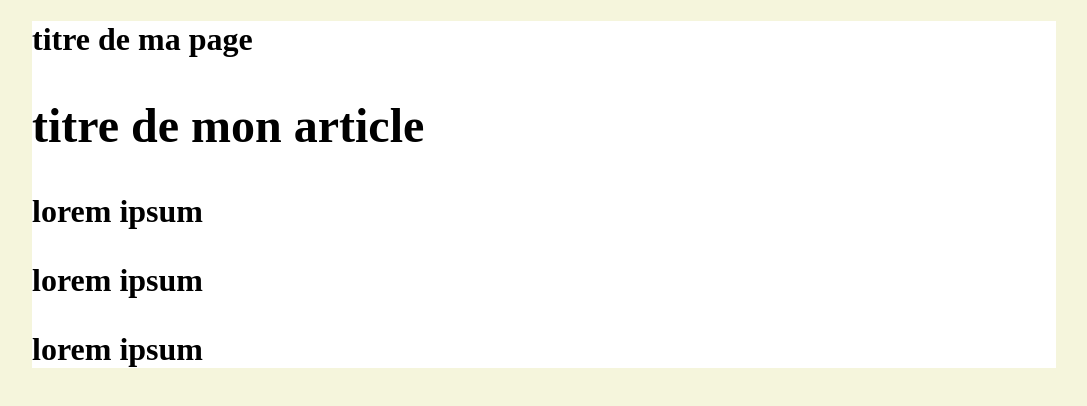
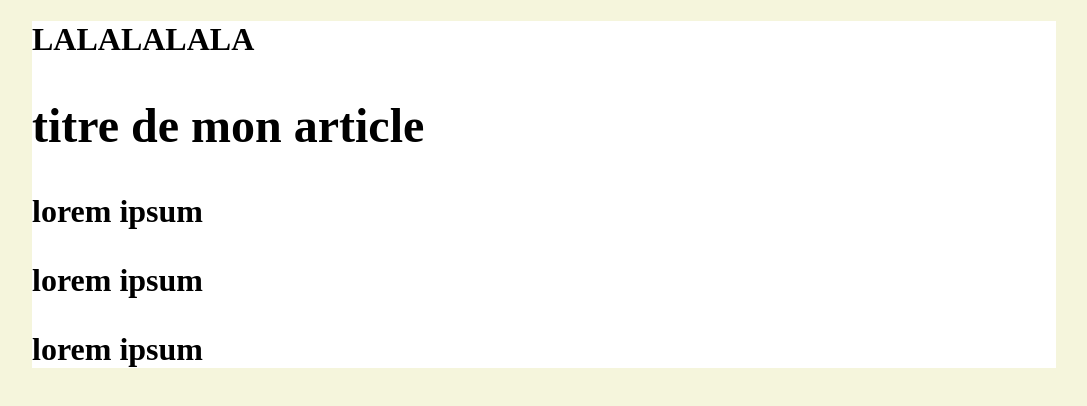
Before and after one commit to thibaultgdefrance/tp_workflow_2, a plain HTML site: page display-02.html in a window 1280 px wide. Shown: the whole page, without its empty margins (96-1183 px from the left). Drawn offline with Linux system fonts and the light colour scheme.

Commit message:
lalalalala

```diff
--- a/display-02.html
+++ b/display-02.html
@@ -8,7 +8,7 @@
 <body>
 
 	<div class="contenant">
-		<h1>titre de ma page</titre>
+		<h1>LALALALALA</titre>
 		<article>
 			<h2>titre de mon article</h2>
 			<p>lorem ipsum</p>
```
